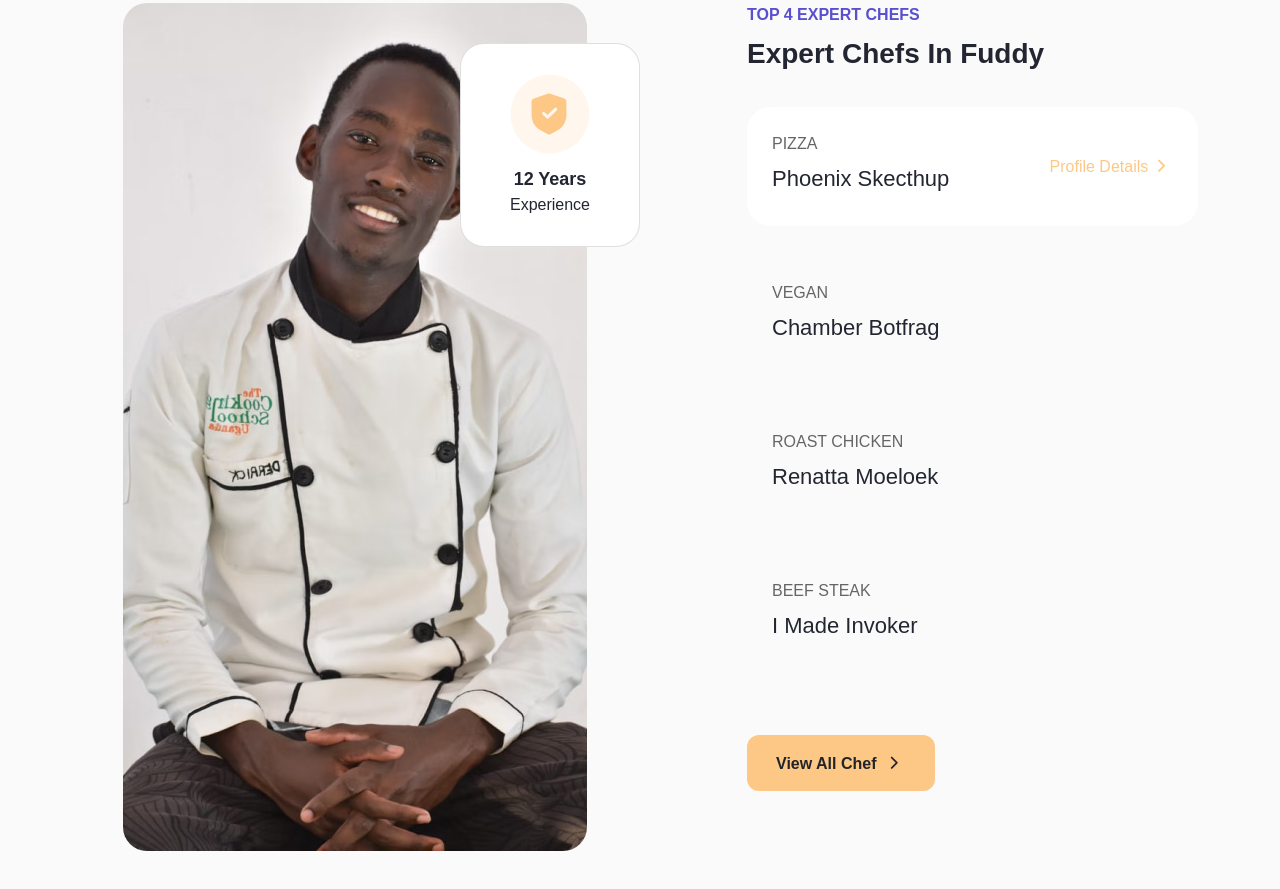
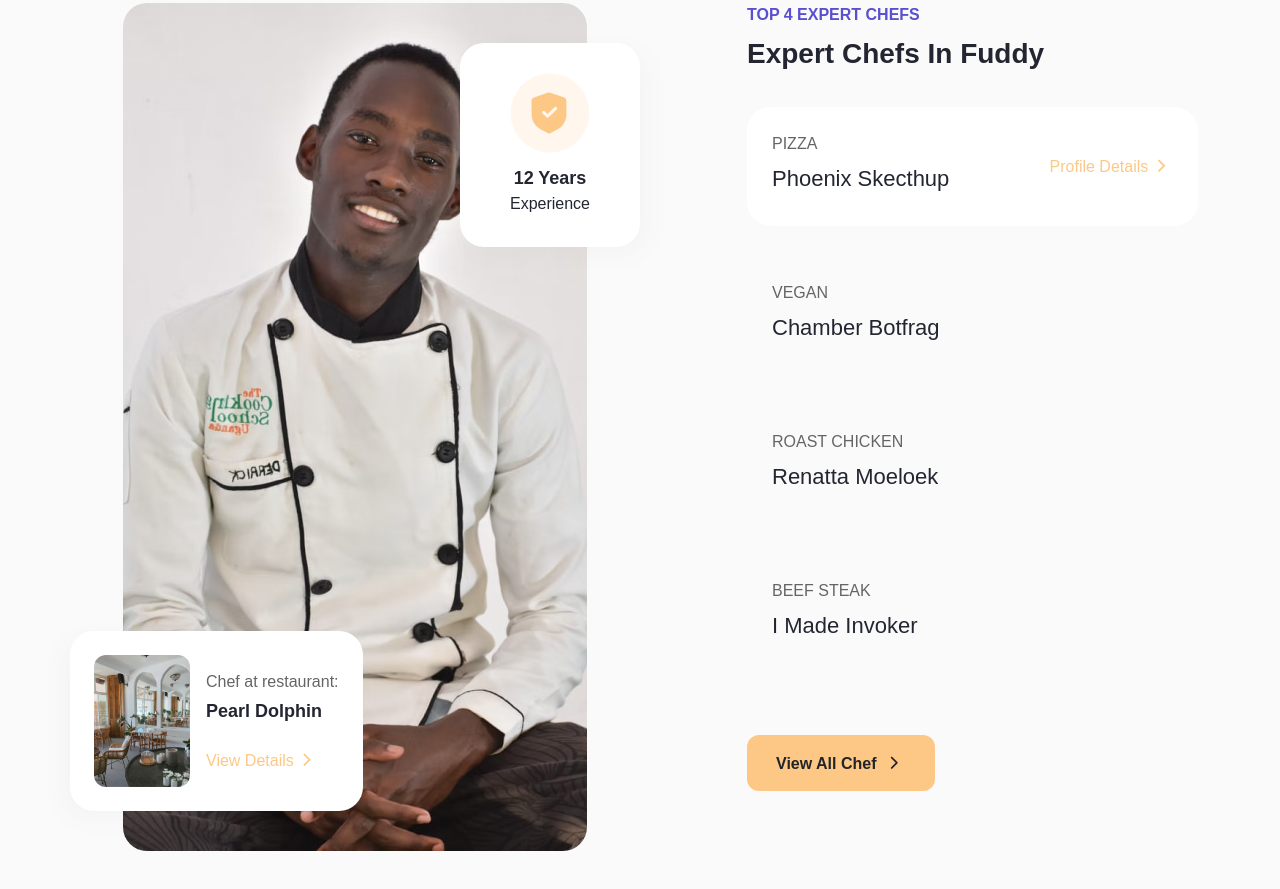
Before and after one commit to code7070/bwa-challenge-agustus-html, a plain HTML site: page index.html in a window 1280 px wide. Shown: the part 1463-2352 px from the top of the page. Drawn offline with Linux system fonts and the light colour scheme; a web font is replaced by a local one.

Commit message:
add restaurant

```diff
--- a/index.html
+++ b/index.html
@@ -251,6 +251,23 @@
                   <div class="cs--exp">Experience</div>
                 </div>
               </div>
+              <div class="card cs--workAt">
+                <div class="card-body d-flex align-items-center">
+                  <div class="cs--workImage">
+                    <img src="./assets/images/restaurant/pearl-dolphin.jpg" />
+                  </div>
+                  <div class="ms-3">
+                    <div class="cs--workType text-small-grey">
+                      Chef at restaurant:
+                    </div>
+                    <div class="cs--workPlace">Pearl Dolphin</div>
+                    <div class="cs--workDetails d-flex align-items-center">
+                      <span>View Details</span>
+                      <i class="fa-solid fa-chevron-right sm fa-sm"></i>
+                    </div>
+                  </div>
+                </div>
+              </div>
             </div>
             <div class="col-md-5">
               <div class="head-section">
--- a/styles/index.css
+++ b/styles/index.css
@@ -48,6 +48,7 @@ body {
   --yellow: #fdc886;
   --light-yellow: rgb(249, 225, 195);
   --grey: #656565;
+  --transparent-grey: rgba(102, 102, 102, 0.04);
 
   --regular: 400;
   --semibold: 600;
--- a/styles/section-chef.css
+++ b/styles/section-chef.css
@@ -39,6 +39,8 @@
   right: 0;
   width: 180px;
   height: 204px;
+  border: none;
+  box-shadow: 8px 8px 25px var(--transparent-grey);
 }
 
 .chef-section .cs--experience .card-body {
@@ -143,3 +145,43 @@
 .chef-section .cs--selector .cs--details * {
   color: var(--yellow);
 }
+
+.chef-section .cs--workAt {
+  border: none;
+  position: absolute;
+  bottom: 40px;
+  left: 0;
+  border-radius: 24px;
+  box-shadow: -8px 8px 25px var(--transparent-grey);
+}
+
+.chef-section .cs--workAt .card-body {
+  padding: 24px;
+}
+
+.chef-section .cs--workAt .cs--workImage {
+  width: 96px;
+  height: 132px;
+  border-radius: 12px;
+  overflow: hidden;
+}
+
+.chef-section .cs--workAt .cs--workImage img {
+  object-fit: cover;
+  width: 100%;
+  height: 100%;
+}
+
+.chef-section .cs--workAt .cs--workType {
+  margin-bottom: 4px;
+}
+
+.chef-section .cs--workAt .cs--workPlace {
+  font-weight: var(--semibold);
+  font-size: var(--fontsize-medium);
+  margin-bottom: 24px;
+}
+
+.chef-section .cs--workAt .cs--workDetails * {
+  color: var(--yellow);
+}
```
